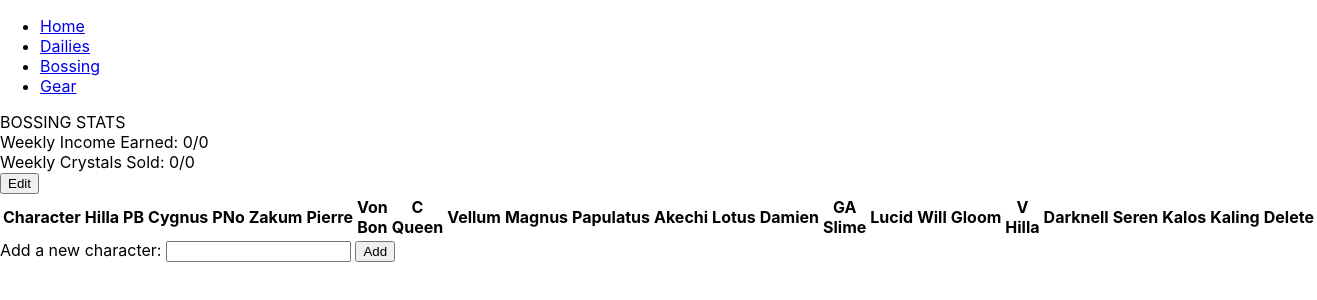
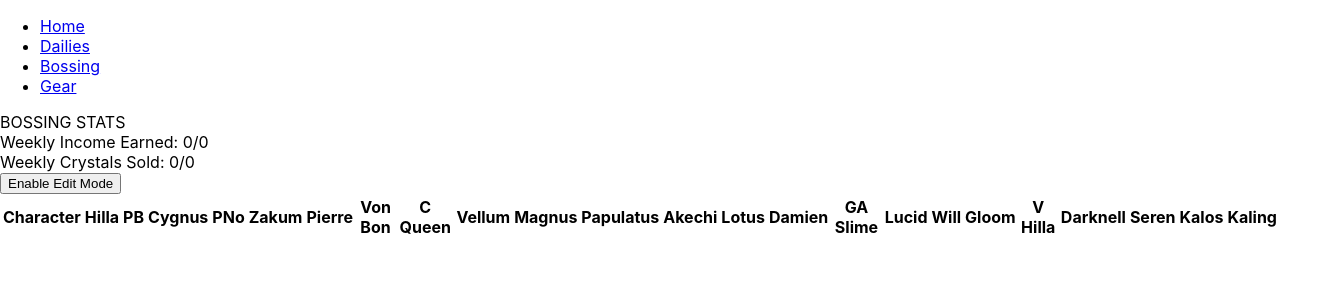
Before and after one commit to Sorbies/maplestoryapp, a React (Create React App) app: page /bossing in a window 1280 px wide. Shown: the top 300 px of the page, 1317 px wide, since content can reach past the window. Built offline with nearby package versions, Linux system fonts and the light colour scheme.

Commit message:
Added edit mode functionality

```diff
--- a/src/pages/bossing/Bossing.js
+++ b/src/pages/bossing/Bossing.js
@@ -30,14 +30,17 @@ function Bossing() {
   const [charNames, setCharNames] = usePersistingState("charNames", []); //hook for char names
   const [charDifficulties, setCharDifficulties] = usePersistingState("charDifficulties", []); //hook for char difficulties (boss difficulties that the char can run)
   const [charProgress, setCharProgress] = usePersistingState("charProgress", []) //hook for char progress (boss clear status for the week)
+  const [editMode, setEditMode] = useState(false);
 
   const statesData = {
     charNames: charNames,
     charDifficulties: charDifficulties,
     charProgress: charProgress,
+    editMode: editMode,
     setCharNames: setCharNames,
     setCharDifficulties: setCharDifficulties,
-    setCharProgress: setCharProgress
+    setCharProgress: setCharProgress,
+    setEditMode: setEditMode
   }
 
   return (
--- a/src/pages/bossing/table/container/BossingTableC.js
+++ b/src/pages/bossing/table/container/BossingTableC.js
@@ -4,21 +4,23 @@ import BossingTableP from "../presentational/BossingTableP"; //components
 import { bosses } from "../../BossingData"; //constants
 
 function BossingTableC(props) {
-    const { charNames, charDifficulties } = useContext(statesContext);
+    //states
+    const { charNames, charDifficulties, editMode, setEditMode } = useContext(statesContext);
 
-    //effect hook that disables buttons for invalid boss difficulties when new characters are added
+    //hooks
+    //effect hook that disables buttons for invalid boss difficulties when new characters are added or when edit mode is turned on
     useEffect(() => {
         for (let charIndex = 0; charIndex < charNames.length; charIndex++) {
             for (let bossIndex = 0; bossIndex < charDifficulties[charIndex].length; bossIndex++) {
                 for (let difficulty = 1; difficulty <= 5; difficulty++) {
                     if (bosses[bossIndex][difficulty] === 0) {
                         let button = document.getElementById("c" + charIndex + "b" + bossIndex + "d" + difficulty);
-                        button.setAttribute("hidden", true);
+                        if (button != null) button.setAttribute("hidden", true);
                     }
                 }
             }
         }
-    }, [charNames]);
+    }, [charNames, editMode]);
     //effect hook that disables the clear status button for skipped bosses
     useEffect(() => {
         for (let charIndex = 0; charIndex < charNames.length; charIndex++) {
@@ -33,9 +35,39 @@ function BossingTableC(props) {
         }
     });
 
+    //functions
+    const toggleEditing = () => {
+        setEditMode((prev) => !prev);
+    }
+
+    //Turns the number from charDifficulties into English
+    const translateDifficulty = (difficulty) => {
+        let answer = "Error";
+        switch (difficulty) {
+            case 1:
+                answer = "Skip";
+                break;
+            case 2:
+                answer = "Easy";
+                break;
+            case 3:
+                answer = "Normal";
+                break;
+            case 4:
+                answer = "Hard";
+                break;
+            case 5:
+                answer = "Extreme";
+                break;
+            default:
+                answer = "Error";
+        }
+        return answer;
+    }
+
     return (
         <>
-            <BossingTableP/>
+            <BossingTableP toggleEditing={toggleEditing} translateDifficulty={translateDifficulty}/>
         </>
 
     )
--- a/src/pages/bossing/table/presentational/BossingTableP.js
+++ b/src/pages/bossing/table/presentational/BossingTableP.js
@@ -3,41 +3,24 @@ import { statesContext } from "../../Bossing";
 import AddCharC from "../table components/container/AddCharC";
 import ChangeDifficultyC from "../table components/container/ChangeDifficultyC";
 import ChangeProgressC from "../table components/container/ChangeProgressC";
+import CharacterNameC from "../table components/container/CharacterNameC";
 import DeleteCharC from "../table components/container/DeleteCharC";
+import SwapPositionC from "../table components/container/SwapPositionC";
 import { bosses } from "../../BossingData";
 
 function BossingTableP(props) {
-    const { charNames, charDifficulties } = useContext(statesContext);
+    //states
+    const { charNames, charDifficulties, editMode } = useContext(statesContext);
 
-    //Turns the number from charDifficulties into English
-    const translateDifficulty = (difficulty) => {
-        let answer = "Error";
-        switch (difficulty) {
-            case 1:
-                answer = "Skip";
-                break;
-            case 2:
-                answer = "Easy";
-                break;
-            case 3:
-                answer = "Normal";
-                break;
-            case 4:
-                answer = "Hard";
-                break;
-            case 5:
-                answer = "Extreme";
-                break;
-            default:
-                answer = "Error";
-        }
-        return answer;
-    }
+    //functions
+
 
     return (
         <>
             {/* Edit button */}
-            <button>Edit</button>
+            <button onClick={props.toggleEditing}>
+                {editMode ? "Disable Edit Mode" : "Enable Edit Mode"}
+            </button>
             <table>
 
                 <thead>
@@ -45,7 +28,7 @@ function BossingTableP(props) {
                     <tr>
                         <th>Character</th>
                         {bosses.map((boss, index) => <th key={"boss" + index}>{boss[0]}</th>)}
-                        <th>Delete</th>
+                        {editMode && <th>Delete</th>}
                     </tr>
                 </thead>
 
@@ -56,28 +39,35 @@ function BossingTableP(props) {
                         return (
                             <tr key={"row" + charIndex}>
                                 {/* The character name */}
-                                <td key={"c" + charIndex}>{charName}</td>
+                                <td key={"c" + charIndex}>
+                                    <CharacterNameC charName={charName} charIndex={charIndex}/>
+                                    <br/>
+                                    {editMode && <SwapPositionC/>}
+                                </td>
 
                                 {/* The checkboxes */}
                                 {charDifficulties[charIndex].map((difficulty, bossIndex) => {
                                     return (
                                         <td key={"c" + charIndex + "b" + bossIndex}>
-                                            {translateDifficulty(difficulty)} <br />
-                                            <ChangeProgressC charIndex={charIndex} bossIndex={bossIndex}/>
+                                            {props.translateDifficulty(difficulty)} <br />
+                                            <ChangeProgressC charIndex={charIndex} bossIndex={bossIndex} />
                                             <br />
-                                            <ChangeDifficultyC charIndex={charIndex} bossIndex={bossIndex} difficulty={1}/>
-                                            <ChangeDifficultyC charIndex={charIndex} bossIndex={bossIndex} difficulty={2}/>
-                                            <ChangeDifficultyC charIndex={charIndex} bossIndex={bossIndex} difficulty={3}/>
-                                            <ChangeDifficultyC charIndex={charIndex} bossIndex={bossIndex} difficulty={4}/>
-                                            <ChangeDifficultyC charIndex={charIndex} bossIndex={bossIndex} difficulty={5}/>
+                                            {editMode && <>
+                                                <ChangeDifficultyC charIndex={charIndex} bossIndex={bossIndex} difficulty={1} />
+                                                <ChangeDifficultyC charIndex={charIndex} bossIndex={bossIndex} difficulty={2} />
+                                                <ChangeDifficultyC charIndex={charIndex} bossIndex={bossIndex} difficulty={3} />
+                                                <ChangeDifficultyC charIndex={charIndex} bossIndex={bossIndex} difficulty={4} />
+                                                <ChangeDifficultyC charIndex={charIndex} bossIndex={bossIndex} difficulty={5} /></>}
+
+
                                         </td>
                                     )
                                 })}
 
                                 {/* The delete button */}
-                                <td>
+                                {editMode && <td>
                                     <DeleteCharC charIndex={charIndex} />
-                                </td>
+                                </td>}
 
 
                             </tr>
@@ -86,7 +76,7 @@ function BossingTableP(props) {
                 </tbody>
 
             </table>
-            <AddCharC/>
+            {editMode && <div><AddCharC /></div>}
         </>
     );
 }
--- a/src/pages/bossing/table/table components/container/ChangeDifficultyC.js
+++ b/src/pages/bossing/table/table components/container/ChangeDifficultyC.js
@@ -4,8 +4,13 @@ import ChangeDifficultyP from "../presentational/ChangeDifficultyP";
 
 function ChangeDifficultyC(props) {
 
+    //states
     const { charDifficulties, setCharDifficulties } = useContext(statesContext);
 
+    //variables
+    let symbol;
+
+    //functions
     //Updates the clear difficulty a character does for that boss
     const handleDifficulty = (difficulty, charIndex, bossIndex) => {
         let newCharDifficulties = [...charDifficulties];
@@ -14,7 +19,7 @@ function ChangeDifficultyC(props) {
         setCharDifficulties(newCharDifficulties);
     }
 
-    let symbol = "";
+    //script
     switch (props.difficulty) {
         case 1:
             symbol = "∅";
--- a/src/pages/bossing/table/table components/container/ChangeProgressC.js
+++ b/src/pages/bossing/table/table components/container/ChangeProgressC.js
@@ -3,8 +3,10 @@ import { statesContext } from "../../../Bossing"; //states
 import ChangeProgressP from "../presentational/ChangeProgressP";
 
 function ChangeProgressC(props) {
+    //states
     const { charProgress, setCharProgress } = useContext(statesContext);
 
+    //functions
     //This function will allow updating the clear status of the character's bosses.
     const handleCharProgress = (charIndex, bossIndex) => {
         let newProgress = [...charProgress]
--- /dev/null
+++ b/src/pages/bossing/table/table components/container/CharacterNameC.js
@@ -0,0 +1,23 @@
+import { useContext } from "react";
+import { statesContext } from "../../../Bossing";
+import CharacterNameP from "../presentational/CharacterNameP";
+
+function CharacterNameC(props) {
+    //states
+    const {charNames, setCharNames} = useContext(statesContext);
+
+    //functions
+    const handleNameChange = (e) => {
+        let newCharNames = [...charNames];
+        newCharNames[props.charIndex] = e.target.value;
+
+        setCharNames(newCharNames);
+    }
+
+    return (
+        <CharacterNameP charName={props.charName} charIndex={props.charIndex} handleNameChange={handleNameChange}/>
+    )
+
+}
+
+export default CharacterNameC;
--- a/src/pages/bossing/table/table components/container/DeleteCharC.js
+++ b/src/pages/bossing/table/table components/container/DeleteCharC.js
@@ -3,9 +3,11 @@ import { statesContext } from "../../../Bossing"; //states
 import DeleteCharP from "../presentational/DeleteCharP"; //components
 
 function DeleteCharC(props) {
+    //states
     const { charNames, charDifficulties, charProgress } = useContext(statesContext); //retrieve necessary states
     const { setCharNames, setCharDifficulties, setCharProgress } = useContext(statesContext); //retrieve necessary states
 
+    //functions
     //Deletes an entry from the states when a user delets a character
     const deleteChar = (charIndex) => {
         let newCharNames = charNames.filter((name, index) => index !== charIndex);
--- /dev/null
+++ b/src/pages/bossing/table/table components/container/SwapPositionC.js
@@ -0,0 +1,9 @@
+import SwapPositionP from "../presentational/SwapPositionP";
+
+function SwapPositionC(props) {
+    return (
+        <SwapPositionP/>
+    );
+}
+
+export default SwapPositionC;
--- /dev/null
+++ b/src/pages/bossing/table/table components/presentational/CharacterNameP.js
@@ -0,0 +1,21 @@
+import { useContext } from "react";
+import { statesContext } from "../../../Bossing";
+
+function CharacterNameP(props) {
+    //states
+    const { editMode } = useContext(statesContext);
+
+    //scripts
+    let content;
+
+    if (editMode) {content = <input type="text" value={props.charName} onChange={props.handleNameChange}/>;}
+    else {content = props.charName;}
+
+    return (
+        <>
+            {content}
+        </>
+    )
+}
+
+export default CharacterNameP;
--- /dev/null
+++ b/src/pages/bossing/table/table components/presentational/SwapPositionP.js
@@ -0,0 +1,10 @@
+function SwapPositionP(props) {
+    return (
+        <>
+            <button>˄</button>
+            <button>˅</button>
+        </>
+    );
+}
+
+export default SwapPositionP;
```
Also changed, not shown: devlog.txt, todo.txt.
